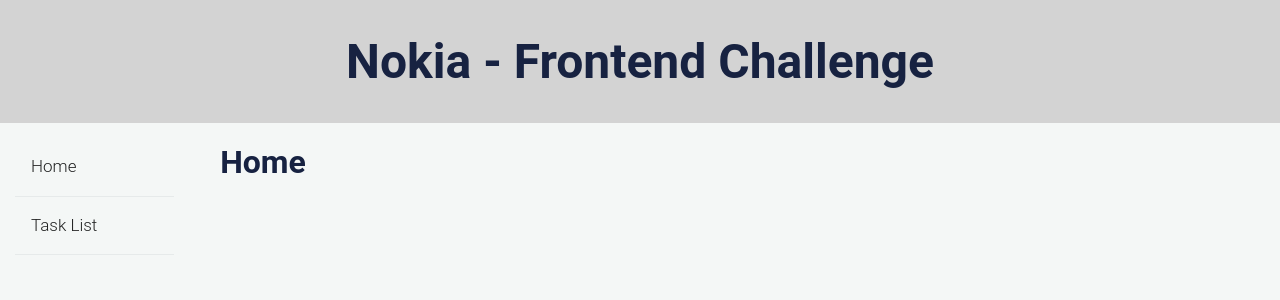
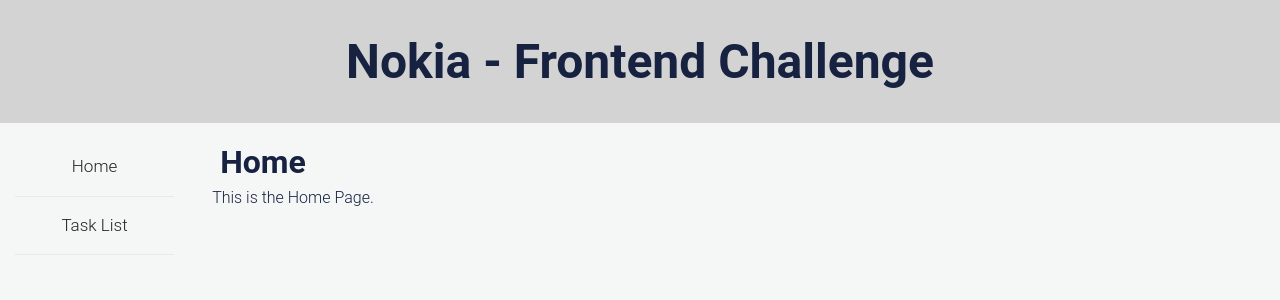
Before and after one commit to patriciad9mendes/nokia-challenge-fe, a React (Create React App) app: page / in a window 1280 px wide. Shown: the top 300 px of the page. Built offline with nearby package versions, Linux system fonts and the light colour scheme.

Commit message:
Fix Task List Layout
Improvements of the task list layout

```diff
--- a/src/App.css
+++ b/src/App.css
@@ -37,7 +37,8 @@
 }
 
 p{
-  color: var(--gray-dark);
+  padding: 0 .5rem;
+  color: var(--black);
 }
 
 .flex-container {
@@ -53,3 +54,7 @@
   padding: 15px;
   flex: 1 100%;
 }
+
+.taskList {
+  padding: 0 3rem;
+}
--- /dev/null
+++ b/src/components/TaskItem.js
@@ -0,0 +1,18 @@
+import React from "react";
+
+class TaskItem extends React.Component {
+
+  render() {
+    return (
+      <div className="taskList">
+        <ul>
+          <li>
+            <p>{this.props.task.text}</p>
+          </li>
+        </ul>
+      </div>
+    )
+  }
+}
+
+export default TaskItem;
--- a/src/pages/Home.js
+++ b/src/pages/Home.js
@@ -6,6 +6,7 @@
     return (
       <div>
         <h2>Home</h2>
+        <p>This is the Home Page.</p>
       </div>
     )
   }
--- a/src/pages/TaskList.js
+++ b/src/pages/TaskList.js
@@ -21,7 +21,7 @@
   getData() {
     let tasks = this.state.tasks;
 
-    fetch("http://localhost:3008/api/tasks")
+    fetch("http://localhost:8080/api/tasks")
         .then(response => response.json())
         .then(data => this.setState({tasks: data}));
   }
@@ -33,7 +33,7 @@
     );
 
     return (
-      <div className="taskList">
+      <div>
         <h2>Task List</h2>
         {tasksComponent}
       </div>
--- a/src/style/Navbar.css
+++ b/src/style/Navbar.css
@@ -23,7 +23,7 @@
 }
 
 .nav-categories {
-  text-align: left;
+  text-align: center;
   flex: 0.15;
   order: 1;
 }
```
